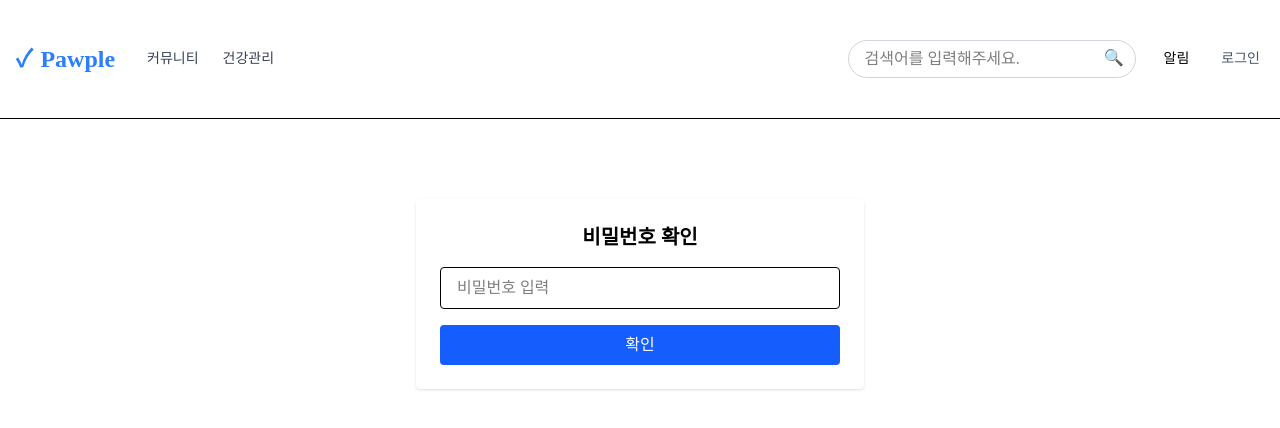
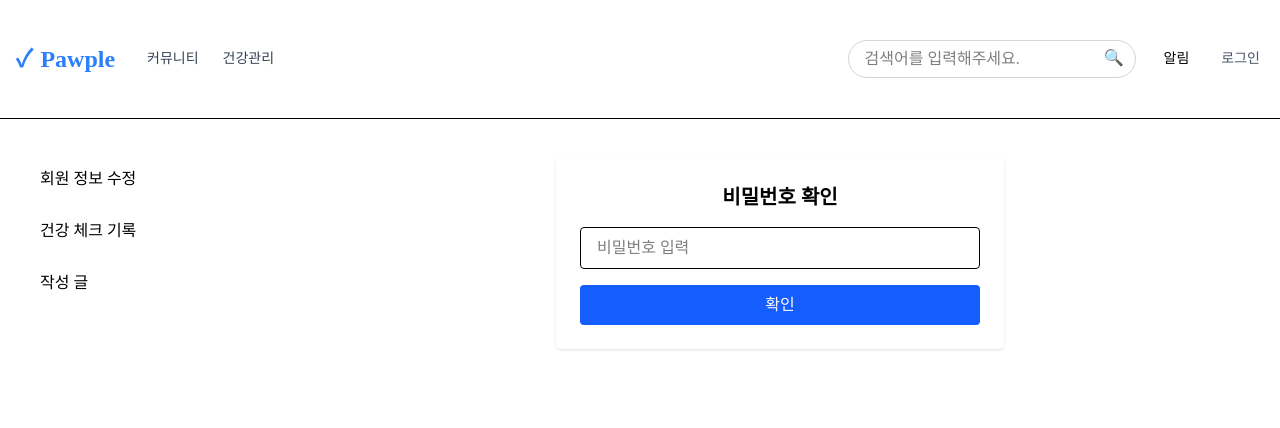
Before and after one commit to Songyonggeun/pawpelfront, a Next.js app: page /myPage/checkpw in a window 1280 px wide. Shown: the top 428 px of the page. Built offline with nearby package versions, Linux system fonts and the light colour scheme; a web font is replaced by a local one.

Commit message:
수정창 메뉴 수정

```diff
--- a/app/(application)/myPage/checkpw/page.jsx
+++ b/app/(application)/myPage/checkpw/page.jsx
@@ -2,9 +2,9 @@
 
 import { useState } from 'react';
 import { useRouter } from 'next/navigation';
+import MenuComponents from '@/components/(application)/menu';
 
 export default function CheckPasswordPage() {
-
   const [password, setPassword] = useState('');
   const [error, setError] = useState('');
   const router = useRouter();
@@ -32,8 +32,25 @@ export default function CheckPasswordPage() {
     }
   };
 
+  const menuItems = [
+    { title: '회원 정보 수정', href: '/myPage/checkpw' },
+    // { title: '반려동물 관리', href: '/myPage/checkpw' },
+    { title: '건강 체크 기록', href: '/myPage/checkpw' },
+    { title: '작성 글', href: '/myPage/checkpw' },
+  ];
+
   return (
-    <div className="max-w-md mx-auto mt-20 p-6 bg-white shadow rounded">
+    <div className="grid md:grid-cols-[240px_1fr] max-w-7xl mx-auto py-10 px-4 md:px-6 gap-10">
+      <aside className="w-full">
+        <nav>
+          <ul className="space-y-3">
+            <MenuComponents data={menuItems} />
+          </ul>
+        </nav>
+      </aside>
+
+      <main className="flex justify-center">
+        <div className="w-full max-w-md bg-white p-6 rounded shadow">
           <h2 className="text-xl font-bold mb-4 text-center">비밀번호 확인</h2>
           <form onSubmit={handleSubmit} className="space-y-4">
             <input
@@ -49,5 +66,7 @@ export default function CheckPasswordPage() {
             </button>
           </form>
         </div>
+      </main>
+    </div>
   );
 }
--- a/app/(application)/myPage/edit/page.jsx
+++ b/app/(application)/myPage/edit/page.jsx
@@ -2,6 +2,7 @@
 
 import { useEffect, useState } from 'react';
 import { useRouter } from 'next/navigation';
+import MenuComponents from '@/components/(application)/menu';
 
 export default function EditPage() {
   const router = useRouter();
@@ -18,7 +19,7 @@ export default function EditPage() {
   useEffect(() => {
     const fetchUser = async () => {
       const res = await fetch(`${process.env.NEXT_PUBLIC_SPRING_SERVER_URL}/user/info`, {
-        credentials: 'include'
+        credentials: 'include',
       });
       const data = await res.json();
       setUser(data);
@@ -60,10 +61,27 @@ export default function EditPage() {
     }
   };
 
+  const menuItems = [
+    { title: '회원 정보 수정', href: '/myPage/checkpw' },
+    // { title: '반려동물 관리', href: '/myPage/checkpw' },
+    { title: '건강 체크 기록', href: '/myPage/checkpw' },
+    { title: '작성 글', href: '/myPage/checkpw' },
+  ];
+
   if (!user) return <div className="text-center mt-10">로딩 중...</div>;
 
   return (
-    <div className="max-w-md mx-auto mt-20 p-6 bg-white shadow rounded">
+    <div className="grid md:grid-cols-[240px_1fr] max-w-7xl mx-auto py-10 px-4 md:px-6 gap-10">
+      <aside className="w-full">
+        <nav>
+          <ul className="space-y-3">
+            <MenuComponents data={menuItems} />
+          </ul>
+        </nav>
+      </aside>
+
+      <main className="flex justify-center">
+        <div className="w-full max-w-md bg-white p-6 rounded shadow">
           <h2 className="text-xl font-bold mb-4 text-center">회원 정보 수정</h2>
           <div className="space-y-4">
             <div>
@@ -132,11 +150,13 @@ export default function EditPage() {
             </div>
             <button
               onClick={handleUpdate}
-          className="w-full bg-green-600 text-white py-2 rounded hover:bg-green-700"
+              className="w-full bg-blue-600 text-white py-2 rounded hover:bg-green-700"
             >
               수정하기
             </button>
           </div>
         </div>
+      </main>
+    </div>
   );
 }
--- a/app/(application)/myPage/page.jsx
+++ b/app/(application)/myPage/page.jsx
@@ -38,9 +38,9 @@ useEffect(() => {
 
   const menuItems = [
     { title: '회원 정보 수정', href: '/myPage/checkpw' },
-    { title: '반려동물 관리', href: '/myPage/checkpw' },
+    // { title: '반려동물 관리', href: '/myPage/checkpw' },
     { title: '건강 체크 기록', href: '/myPage/checkpw' },
-    { title: '상담 내역', href: '/myPage/checkpw' },
+    { title: '작성 글', href: '/myPage/checkpw' },
   ];
 
   return (
```
Lines whose indentation alone changed are shown as unchanged.
